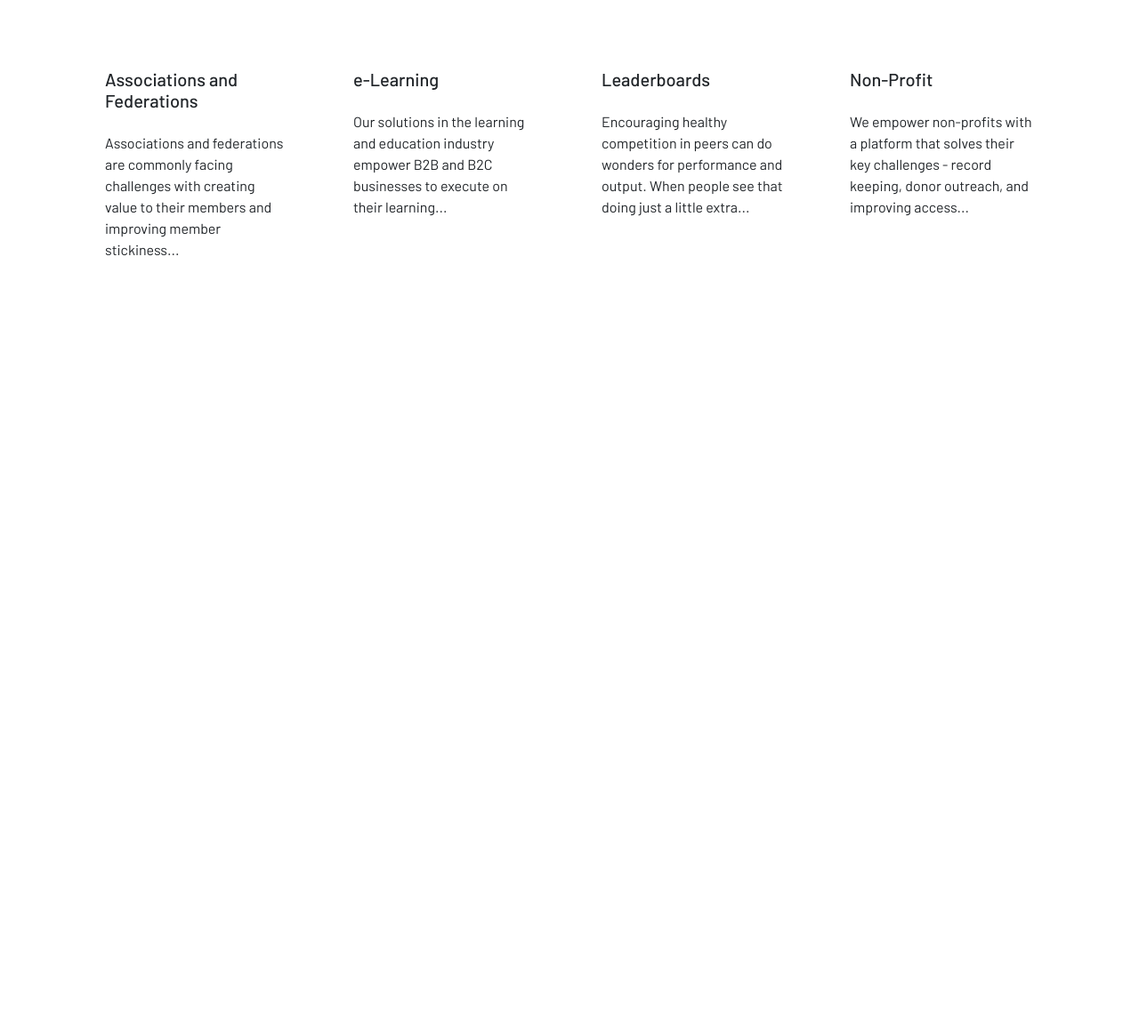
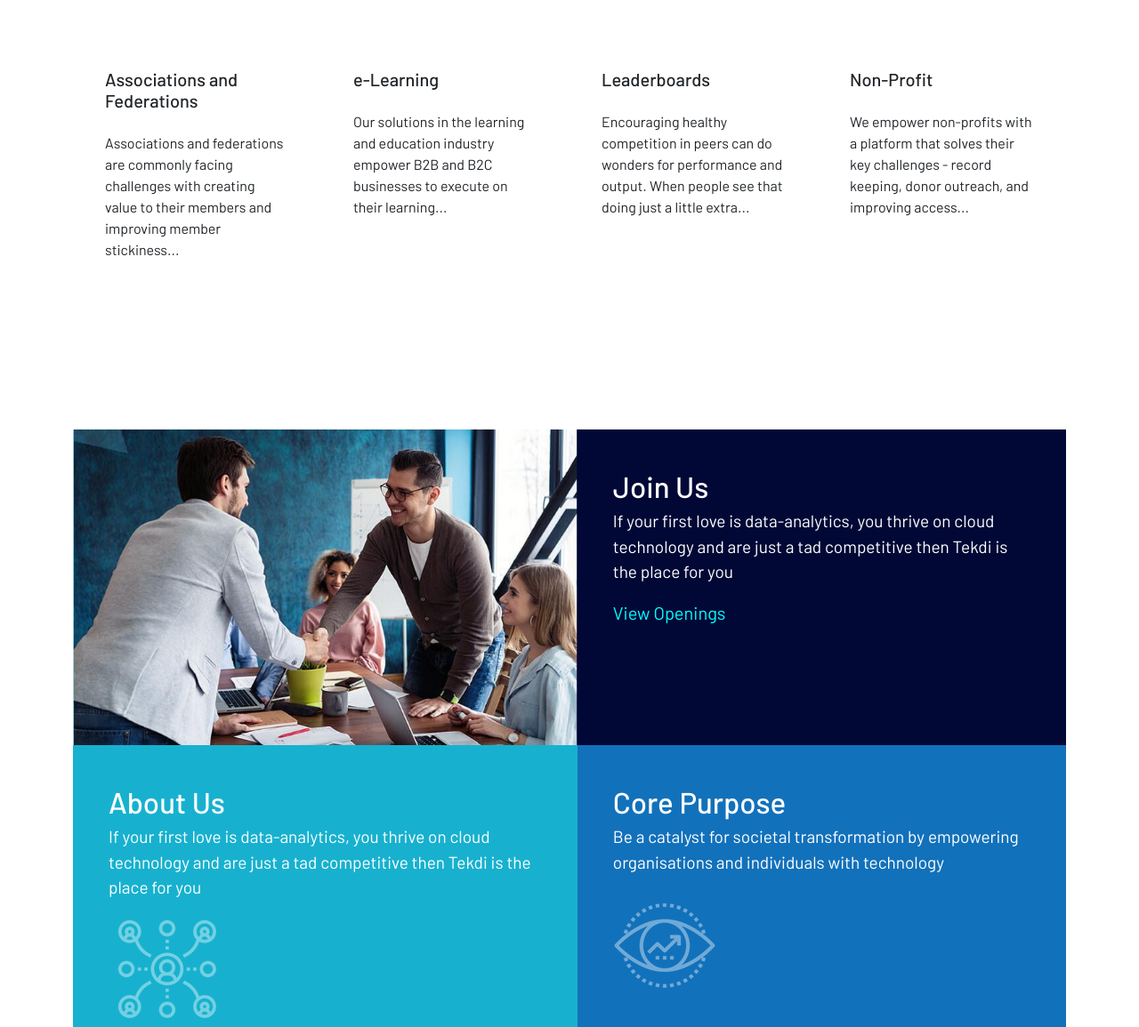
Before and after one commit to Rohan-Shingade/Tekdi-Assignment, a plain HTML site: page index.html in a window 1280 px wide. Shown: the part 3141-4296 px from the top of the page at 89% size. Before the commit the page ends 3544 px from the top, so only its background shows below. Drawn offline with nearby package versions, Linux system fonts and the light colour scheme.

Commit message:
products grid done

```diff
--- a/index.html
+++ b/index.html
@@ -9,11 +9,6 @@
 
   <!-- Bootstrap css -->
   <link href="https://cdn.jsdelivr.net/npm/bootstrap@5.3.1/dist/css/bootstrap.min.css" rel="stylesheet" integrity="sha384-4bw+/aepP/YC94hEpVNVgiZdgIC5+VKNBQNGCHeKRQN+PtmoHDEXuppvnDJzQIu9" crossorigin="anonymous">
-
-
-  <!-- font awesome cdn link -->
-  <link rel="stylesheet" href="https://cdnjs.cloudflare.com/ajax/libs/font-awesome/6.4.0/css/all.min.css" integrity="sha512-iecdLmaskl7CVkqkXNQ/ZH/XLlvWZOJyj7Yy7tcenmpD1ypASozpmT/E0iPtmFIB46ZmdtAc9eNBvH0H/ZpiBw==" crossorigin="anonymous" referrerpolicy="no-referrer" />
-
 
 
   <script src="https://code.jquery.com/jquery-3.7.0.min.js"></script>
@@ -290,10 +285,30 @@
       </div>
     </div>
 
+    <div class="container">
+      <div class="grid-container">
+        <div class="section1" id="sec1">
+          <img src="/images/join-us.jpg" alt="Image">
+        </div>
+        <div class="section2" id="sec2">
+          <div class="sec-title"> Join Us</div>
+          <p class="text"> If your first love is data-analytics, you thrive on cloud technology and are just a tad competitive then Tekdi is the place for you</p>
+          <button> View Openings </button>
+        </div>
+        <div class="section3" id="sec3">
+          <div class="sec-title"> About Us</div>
+          <p class="text"> If your first love is data-analytics, you thrive on cloud technology and are just a tad competitive then Tekdi is the place for you</p>
+          <img src="/images/team-culture.png" alt="">
+        </div>
+        <div class="section4" id="sec4">
+          <div class="sec-title"> Core Purpose</div>
+            <p class="text"> Be a catalyst for societal transformation by empowering organisations and individuals with technology</p>
+            <img src="/images/team-vision.png" alt="">
+        </div>
+      </div>
+    </div>
 
-    <div class="box">
 
-    </div>
 
   </section>
 
--- a/style.css
+++ b/style.css
@@ -377,3 +377,80 @@ html {
 .products .container .card .card-title {
   font-size: 20px;
 }
+
+.grid-container {
+  display: grid;
+  grid-template-columns: 1fr 1fr;
+  grid-gap: 0;
+}
+
+/* .section {
+  border: 1px solid #ccc;
+  text-align: center;
+} */
+
+.sec-title {
+  margin-top: 40px;
+  margin-left: 40px;
+  font-size: 33px;
+  font-weight: 500;
+}
+
+.text {
+  margin-left: 40px;
+  margin-right: 35px;
+  padding-right: 15px;
+  font-size: 19px;
+}
+
+#sec1 img{
+  height: 355px;
+}
+
+#sec2 {
+  background: #010836;
+  color: #fff;
+}
+
+#sec2 button {
+  background: transparent;
+  border: none;
+  outline: none;
+  color:aqua;
+  margin-left: 40px;
+  font-size: 20px;
+  position: relative;
+  overflow: hidden;
+}
+
+#sec2 button::after {
+  content: "";
+  display: block;
+  height: 1px;
+  width: 100%;
+  background-color: aqua;
+  transform: scaleX(0);
+  transform-origin: left;
+  transition: transform 0.2s ease;
+}
+
+#sec2 button:hover::after {
+  transform: scaleX(1);
+}
+
+#sec3 {
+  background: #17b1cf;
+  color: #fff;
+}
+
+#sec3 img {
+  margin-left: 38px;
+}
+#sec4 {
+  background: #1271bb;
+  color: #fff;
+}
+
+#sec4 img {
+  margin-left: 38px;
+}
```
